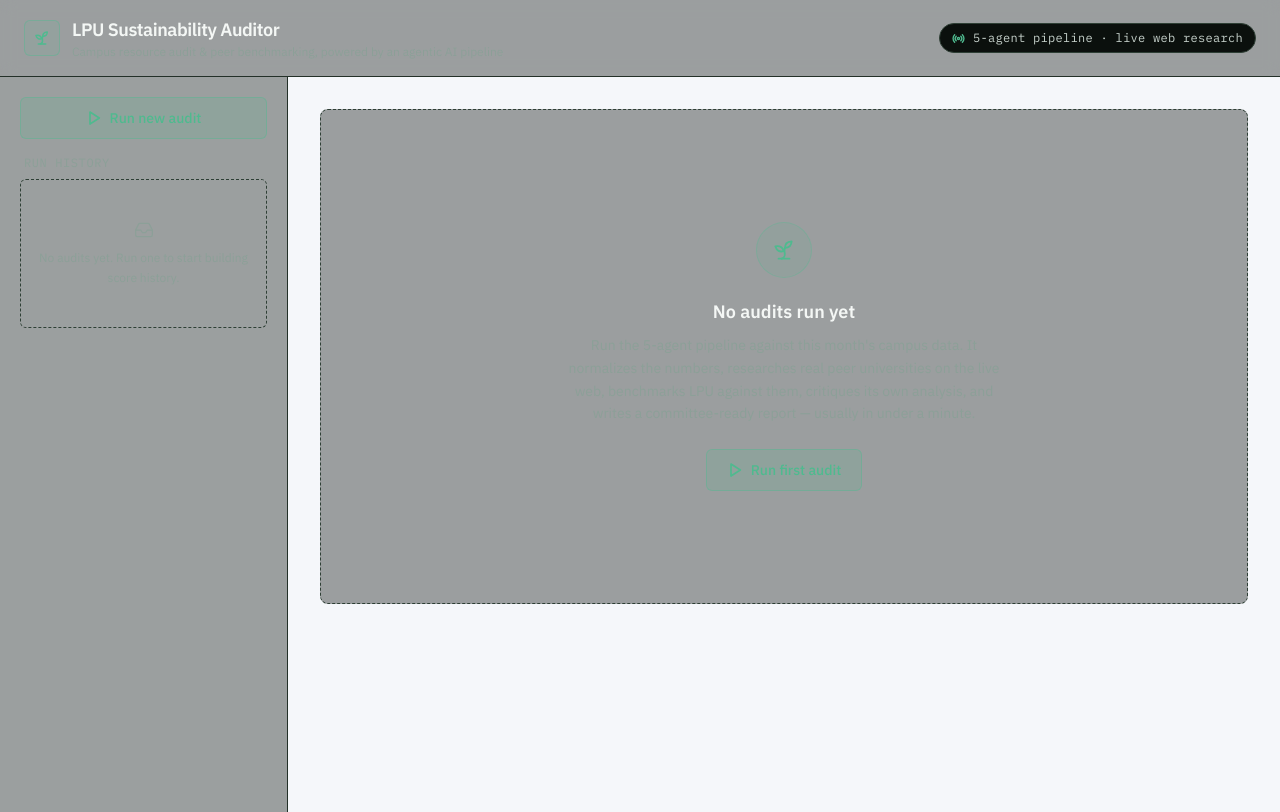
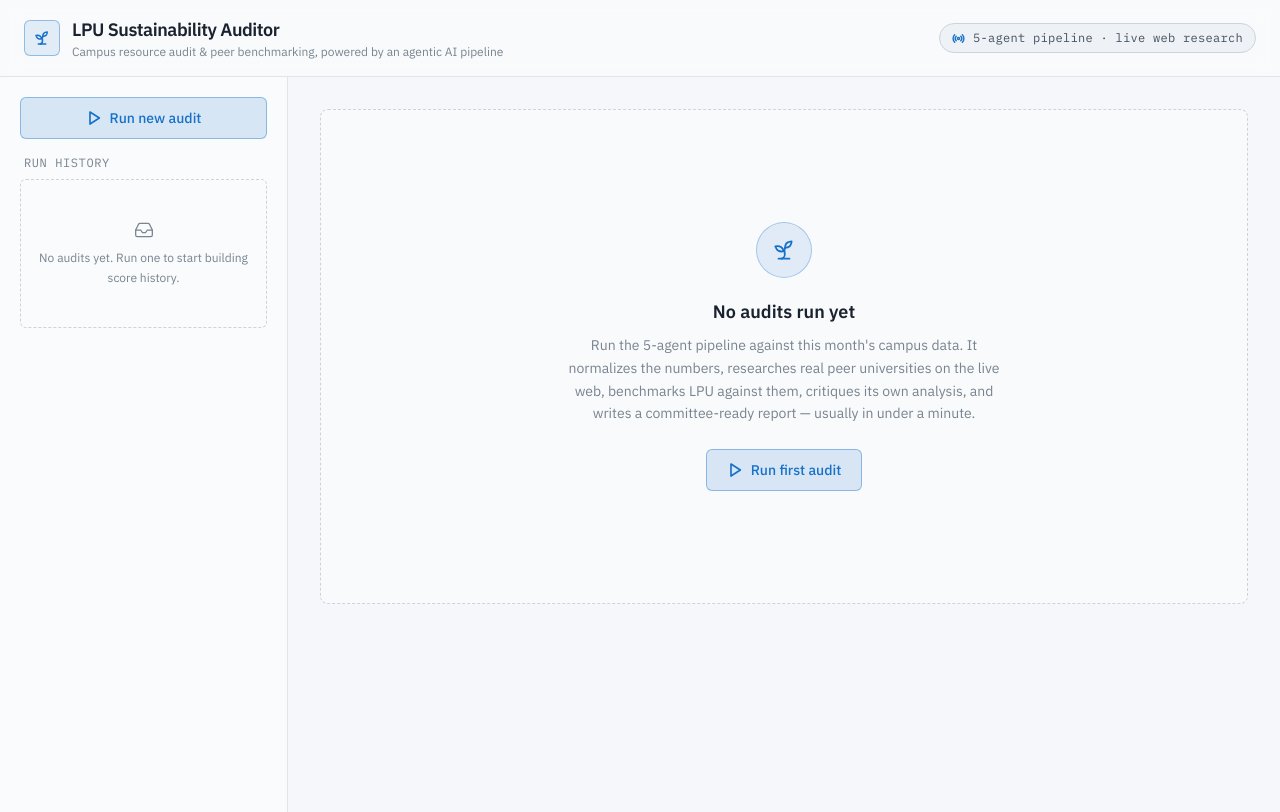
Before and after one commit to therishiraj/lpu-sustainability-auditor, a Next.js app: page / in a window 1280 px wide. Built offline with nearby package versions, Linux system fonts and the light colour scheme.

Commit message:
Update Tailwind CSS color and shadow configurations

```diff
--- a/tailwind.config.js
+++ b/tailwind.config.js
@@ -8,33 +8,33 @@
     extend: {
       colors: {
         panel: {
-          bg: '#0F1512',        // deep charcoal-green — app background
-          raised: '#141B17',    // raised surface / cards
-          inset: '#0B100D',     // recessed surface / wells
-          line: '#233028',      // hairline borders
-          line2: '#2E3F35',     // slightly brighter border for hover/focus
+          bg: '#F5F7FA',
+          raised: '#FFFFFF',
+          inset: '#EEF1F5',
+          line: '#E1E5EA',
+          line2: '#CBD3DB',
         },
         amber: {
-          DEFAULT: '#E8B339',   // energy / attention
-          dim: '#8A6A2A',
-          glow: 'rgba(232, 179, 57, 0.35)',
+          DEFAULT: '#F7941D',
+          dim: '#B96F14',
+          glow: 'rgba(247, 148, 29, 0.22)',
         },
         moss: {
-          DEFAULT: '#4FBA8F',   // positive / sustainability
-          dim: '#2E6E56',
-          glow: 'rgba(79, 186, 143, 0.35)',
+          DEFAULT: '#1671C9',
+          dim: '#0F4E8C',
+          glow: 'rgba(22, 113, 201, 0.20)',
         },
         coral: {
-          DEFAULT: '#E4634C',   // alerts / degraded
-          dim: '#8A3D30',
-          glow: 'rgba(228, 99, 76, 0.35)',
+          DEFAULT: '#DC3B2E',
+          dim: '#A32A20',
+          glow: 'rgba(220, 59, 46, 0.18)',
         },
         ink: {
-          100: '#F4F7F5',
-          300: '#C7D2CC',
-          500: '#8CA098',
-          700: '#5B6D64',
-          900: '#37443E',
+          100: '#1A2230',
+          300: '#43505F',
+          500: '#78848F',
+          700: '#A9B1B9',
+          900: '#DEE2E6',
         },
       },
       fontFamily: {
@@ -42,21 +42,21 @@
         mono: ['"IBM Plex Mono"', 'ui-monospace', 'SFMono-Regular', 'monospace'],
       },
       boxShadow: {
-        instrument: 'inset 0 1px 0 0 rgba(255,255,255,0.03), 0 1px 2px rgba(0,0,0,0.4)',
-        glowAmber: '0 0 0 1px rgba(232,179,57,0.4), 0 0 24px rgba(232,179,57,0.18)',
-        glowMoss: '0 0 0 1px rgba(79,186,143,0.4), 0 0 24px rgba(79,186,143,0.18)',
-        glowCoral: '0 0 0 1px rgba(228,99,76,0.4), 0 0 24px rgba(228,99,76,0.18)',
+        instrument: '0 1px 2px rgba(16,24,32,0.06), 0 1px 1px rgba(16,24,32,0.04)',
+        glowAmber: '0 0 0 1px rgba(247,148,29,0.35), 0 4px 14px rgba(247,148,29,0.15)',
+        glowMoss: '0 0 0 1px rgba(22,113,201,0.35), 0 4px 14px rgba(22,113,201,0.15)',
+        glowCoral: '0 0 0 1px rgba(220,59,46,0.35), 0 4px 14px rgba(220,59,46,0.15)',
       },
       backgroundImage: {
-        'grid-fade': 'radial-gradient(circle at 1px 1px, rgba(255,255,255,0.045) 1px, transparent 0)',
+        'grid-fade': 'none',
       },
       backgroundSize: {
         grid: '22px 22px',
       },
       keyframes: {
         pulseRing: {
-          '0%, 100%': { boxShadow: '0 0 0 0 rgba(232,179,57,0.45)' },
-          '50%': { boxShadow: '0 0 0 6px rgba(232,179,57,0)' },
+          '0%, 100%': { boxShadow: '0 0 0 0 rgba(247,148,29,0.4)' },
+          '50%': { boxShadow: '0 0 0 6px rgba(247,148,29,0)' },
         },
         sweep: {
           '0%': { backgroundPosition: '0% 0' },
```
